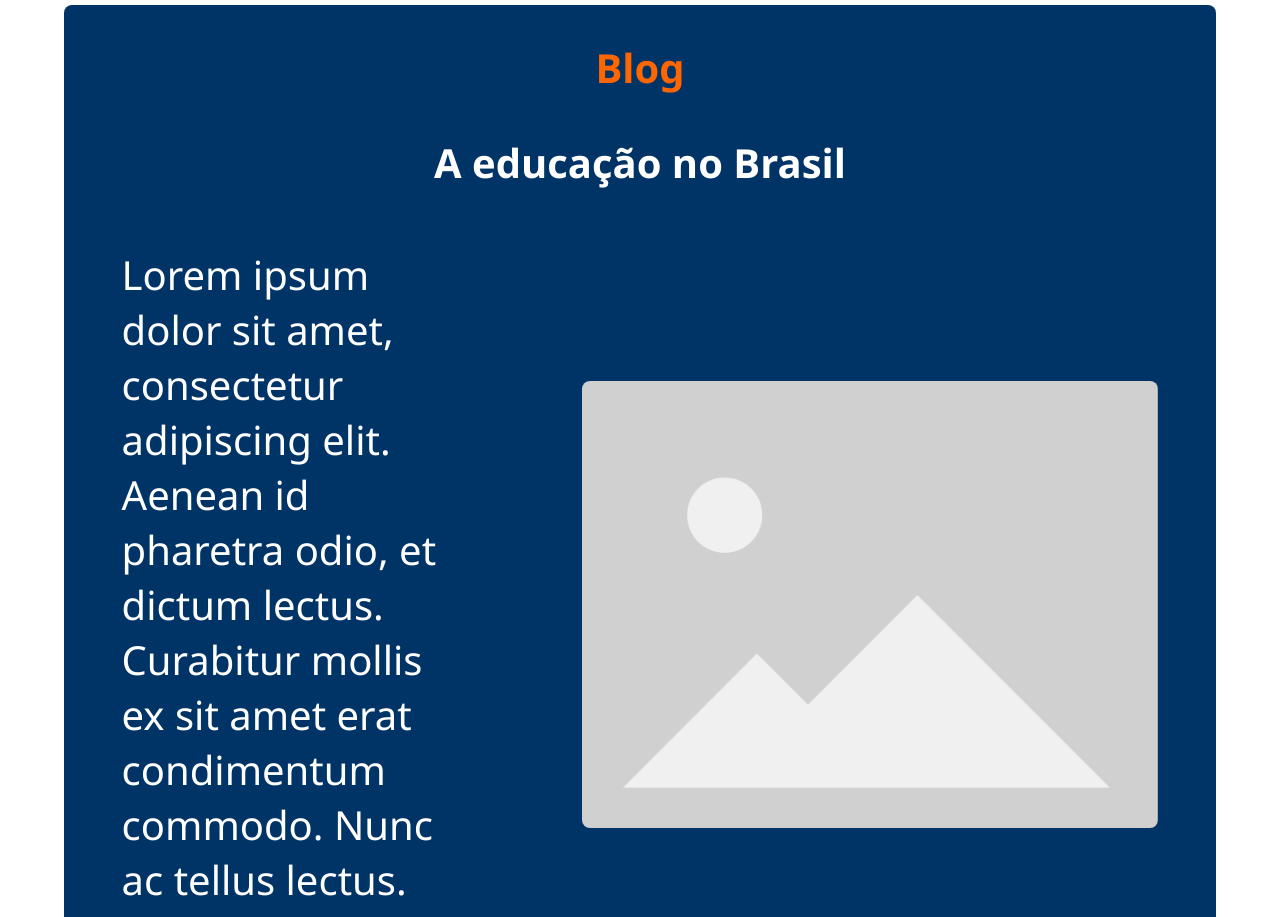
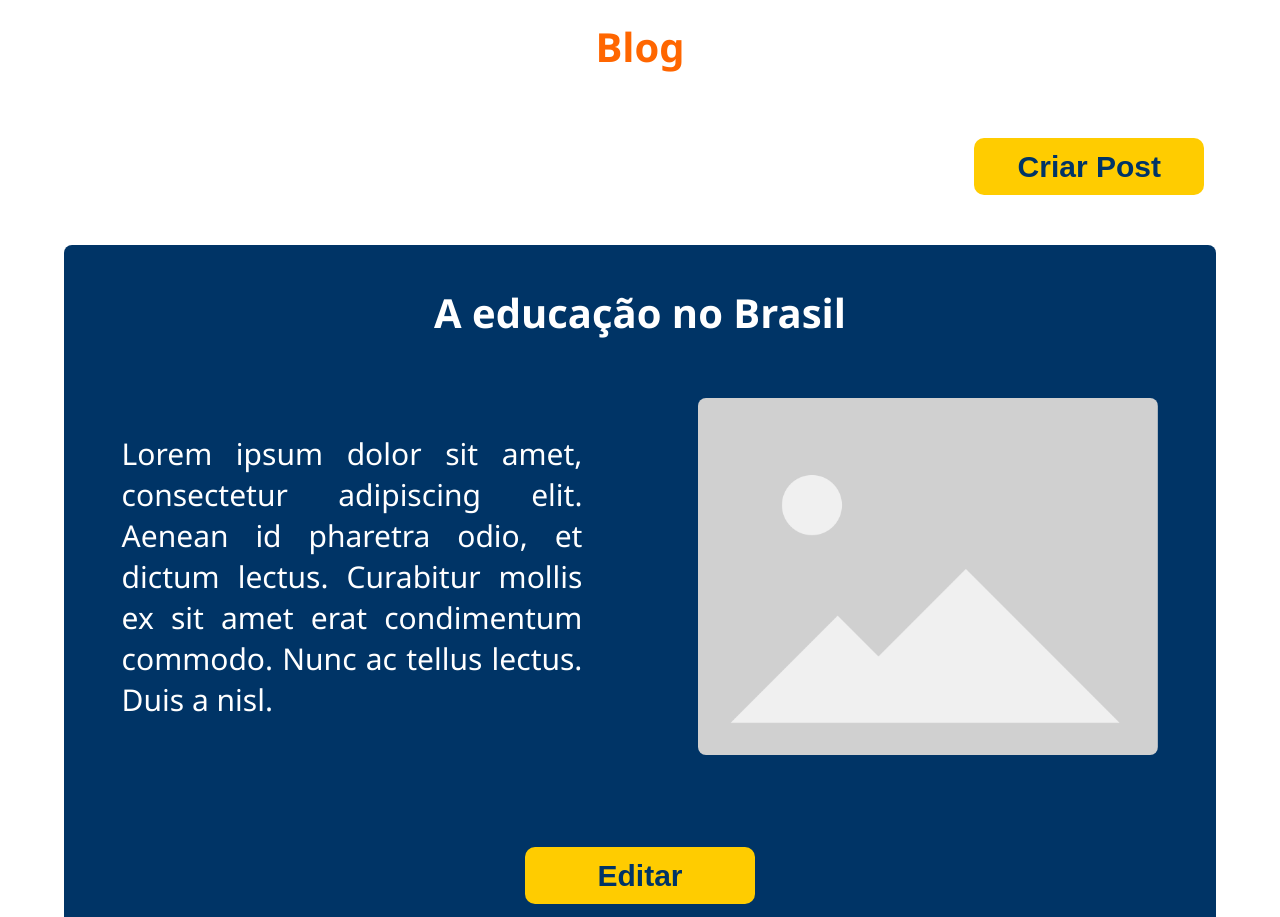
Before and after one commit to Naders-SOFT/plataforma-explicaaso, a React (Create React App) app in the folder client/explicaaso/: page /pagina-blog in a window 1280 px wide. Shown: the part 140-1057 px from the top of the page. Built offline with nearby package versions, Linux system fonts and the light colour scheme; a web font is replaced by a local one.

Commit message:
Atualização e modularização da página de Blog

```diff
--- a/client/explicaaso/src/components/Blog/BlocoBlog/index.js
+++ b/client/explicaaso/src/components/Blog/BlocoBlog/index.js
@@ -11,7 +11,7 @@ const BlocoInfo = styled.div`
     flex-direction: column;
     justify-content: center;
     margin: 50px;
-    width: ${({isMobile}) => (isMobile ? '70%' : '90%')};
+    width: ${({$isMobile}) => ($isMobile ? '70%' : '90%')};
 `
 
 const MOBLTITLE = styled.h2`
@@ -46,13 +46,14 @@ const DSKTITLEPOST = styled.h3`
 const MOBITEXTOPOST = styled.p`
     font-size: 20px;
     margin: 5% 5% 5% 5%;
+    text-align: flex-start;
 
 `
 
 const DSKTEXTOPOST = styled.p`
-    font-size: 40px;
+    font-size: 30px;
     margin: 5% 5% 5% 5%;
-
+    text-align: justify;
 `
 
 const DSKDIVIMG = styled.div`
@@ -72,15 +73,30 @@ const MOBIDIVIMG = styled.div`
 `
 
 const IMG = styled.img`
-    width: 50%;
+    width: 40%;
     border-radius: 8px;
     margin: 5% 5% 5% 5%;
     display: flex;
     justify-content: center;
 
-
+    @media(min-width: 768px) and (max-width: 1080px){
+        display: none;
+    }
 `
 
+const EDITBUTTON = styled.button`
+    width: 20%;
+    margin: ${({$isMobile}) => $isMobile ? "3% 0" : "3% 0"};
+    padding: ${({$isMobile}) => $isMobile ? "1% 0" : "1% 0"};
+    background-color: #FFCC00;
+    border: none;
+    border-radius: 10px;
+    color: #003466;
+    font-size: ${({$isMobile}) => $isMobile ? "20px" : "30px"};
+    font-weight: 600;
+    text-decoration: none;
+    cursor: pointer;
+`
 
 
 function BlocoBlog(props) {
@@ -89,20 +105,20 @@ function BlocoBlog(props) {
             {/* Disposição mobile da página */}
 
 
-            {props.isMobile &&
-            <MOBLTITLE>{props.titulo}</MOBLTITLE>}
+            {/* {props.isMobile &&
+            <MOBLTITLE>{props.titulo}</MOBLTITLE>} */}
 
             {props.isMobile &&
-            <MOBTITLEPOST>{props.titulosposts[0]}</MOBTITLEPOST>}
+            <MOBTITLEPOST>{props.titulopost}</MOBTITLEPOST>}
 
             {props.isMobile &&
             <MOBIDIVIMG>
-                <MOBITEXTOPOST>{props.textosposts[0]}</MOBITEXTOPOST>
+                <MOBITEXTOPOST>{props.textopost}</MOBITEXTOPOST>
                 <IMG src={props.imgSrc} alt={props.imgAlt}/>
             </MOBIDIVIMG>
             }
 
-            {props.isMobile &&
+            {/* {props.isMobile &&
             <MOBTITLEPOST>{props.titulosposts[1]}</MOBTITLEPOST>}
 
             {props.isMobile &&
@@ -110,27 +126,27 @@ function BlocoBlog(props) {
                 <MOBITEXTOPOST>{props.textosposts[1]}</MOBITEXTOPOST>
                 <IMG src={props.imgSrc} alt={props.imgAlt}/>
             </MOBIDIVIMG>
-            }
+            } */}
 
 
 
 
 
             {/* Disposição desktop da página */}
-            {!props.isMobile &&
-            <DSKTITLE>{props.titulo}</DSKTITLE>}
+            {/* {!props.isMobile &&
+            <DSKTITLE>{props.titulo}</DSKTITLE>} */}
 
             {!props.isMobile &&
-            <DSKTITLEPOST>{props.titulosposts[0]}</DSKTITLEPOST>}
+            <DSKTITLEPOST>{props.titulopost}</DSKTITLEPOST>}
 
             {!props.isMobile &&
             <DSKDIVIMG>
-                <DSKTEXTOPOST>{props.textosposts[0]}</DSKTEXTOPOST>
+                <DSKTEXTOPOST>{props.textopost}</DSKTEXTOPOST>
                 <IMG src={props.imgSrc} alt={props.imgAlt}/>
             </DSKDIVIMG>
             }
 
-            {!props.isMobile &&
+            {/* {!props.isMobile &&
             <DSKTITLEPOST>{props.titulosposts[1]}</DSKTITLEPOST>}
 
             {!props.isMobile &&
@@ -138,8 +154,9 @@ function BlocoBlog(props) {
                 <DSKTEXTOPOST>{props.textosposts[1]}</DSKTEXTOPOST>
                 <IMG src={props.imgSrc} alt={props.imgAlt}/>
             </DSKDIVIMG>
-            }
+            } */}
 
+            <EDITBUTTON $isMobile={props.isMobile}>Editar</EDITBUTTON>
 
 
 
--- a/client/explicaaso/src/components/Blog/ContainerInfo/index.js
+++ b/client/explicaaso/src/components/Blog/ContainerInfo/index.js
@@ -8,23 +8,70 @@ const ContainerPag = styled.div`
     flex-direction: column;
     justify-content: center;
     width: 100%;
+`
 
+const TITLEPAG = styled.h2`
+    color: #FF6600;
+    font-size: 40px;
+    width: 100%;
+
+    text-align: center;
+    margin: ${($isMobile) => $isMobile ? "5%" : "3% 5% 0% 5%"};
+    bottom: ${($isMobile) => $isMobile ? "3%" : "auto"};
 `
+
+const BTDIV = styled.div`
+    width: ${({$isMobile}) => ($isMobile ? '70%' : '90%')};
+    display: flex;
+    alig-items: center;
+    justify-content: flex-end;
+`
+
+const BTADICIONAR = styled.button`
+    width: 20%;
+    margin: 0 1%;
+    padding: ${({$isMobile}) => $isMobile ? "1% 0" : "1% 0"};
+    background-color: #FFCC00;
+    border: none;
+    border-radius: 10px;
+    color: #003466;
+    font-size: ${({$isMobile}) => $isMobile ? "20px" : "30px"};
+    font-weight: 600;
+    text-decoration: none;
+    cursor: pointer;
+`
+
 const TitulosPosts = ["A educação no Brasil", "Como estudar para os Vestibulares"]
 const TextosPosts = ["Lorem ipsum dolor sit amet, consectetur adipiscing elit. Aenean id pharetra odio, et dictum lectus. Curabitur mollis ex sit amet erat condimentum commodo. Nunc ac tellus lectus. Duis a nisl.",
                      "Lorem ipsum dolor sit amet, consectetur adipiscing elit. Aenean id pharetra odio, et dictum lectus. Curabitur mollis ex sit amet erat condimentum commodo. Nunc ac tellus lectus. Duis a nisl."]
 
 function ContainerInfo(props) {
+    let editor = true;
+
     return (
         <ContainerPag>
+            <TITLEPAG $isMobile={props.isMobile}>Blog</TITLEPAG>
+            <BTDIV>
+                <BTADICIONAR $isMobile={props.isMobile}>Criar Post</BTADICIONAR>
+            </BTDIV>
             <BlocoBlog
-            isMobile={props.isMobile}
-            imgSrc={placeholder}
-            imgAlt="placeholder"
-            titulo="Blog"
-            titulosposts = {TitulosPosts}
-            textosposts = {TextosPosts}
+                isMobile={props.isMobile}
+                imgSrc={placeholder}
+                imgAlt="placeholder"
+                titulopost = {TitulosPosts[0]}
+                textopost = {TextosPosts[0]}
+                editor={editor}
              />
+
+            <BlocoBlog
+                isMobile={props.isMobile}
+                imgSrc={placeholder}
+                imgAlt="placeholder"
+                titulopost = {TitulosPosts[1]}
+                textopost = {TextosPosts[1]}
+                editor={editor}
+             />
+
 
 
 
```
